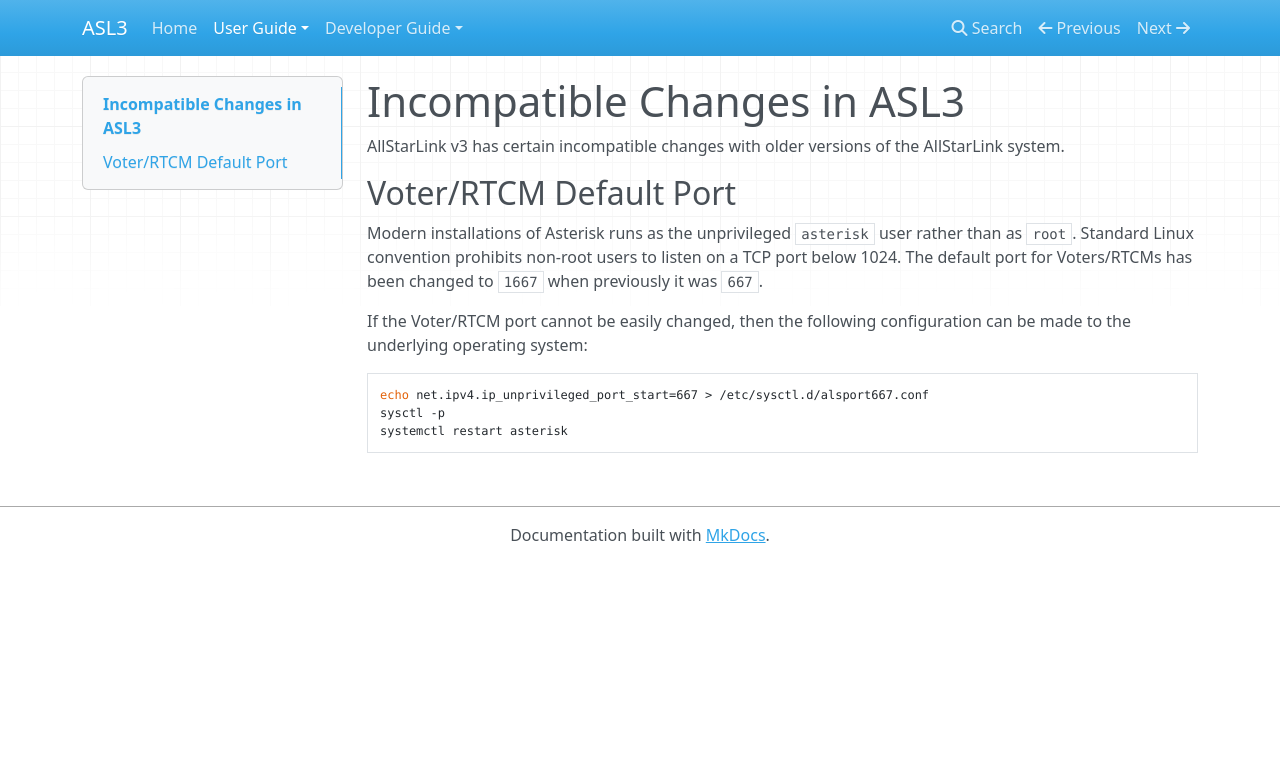
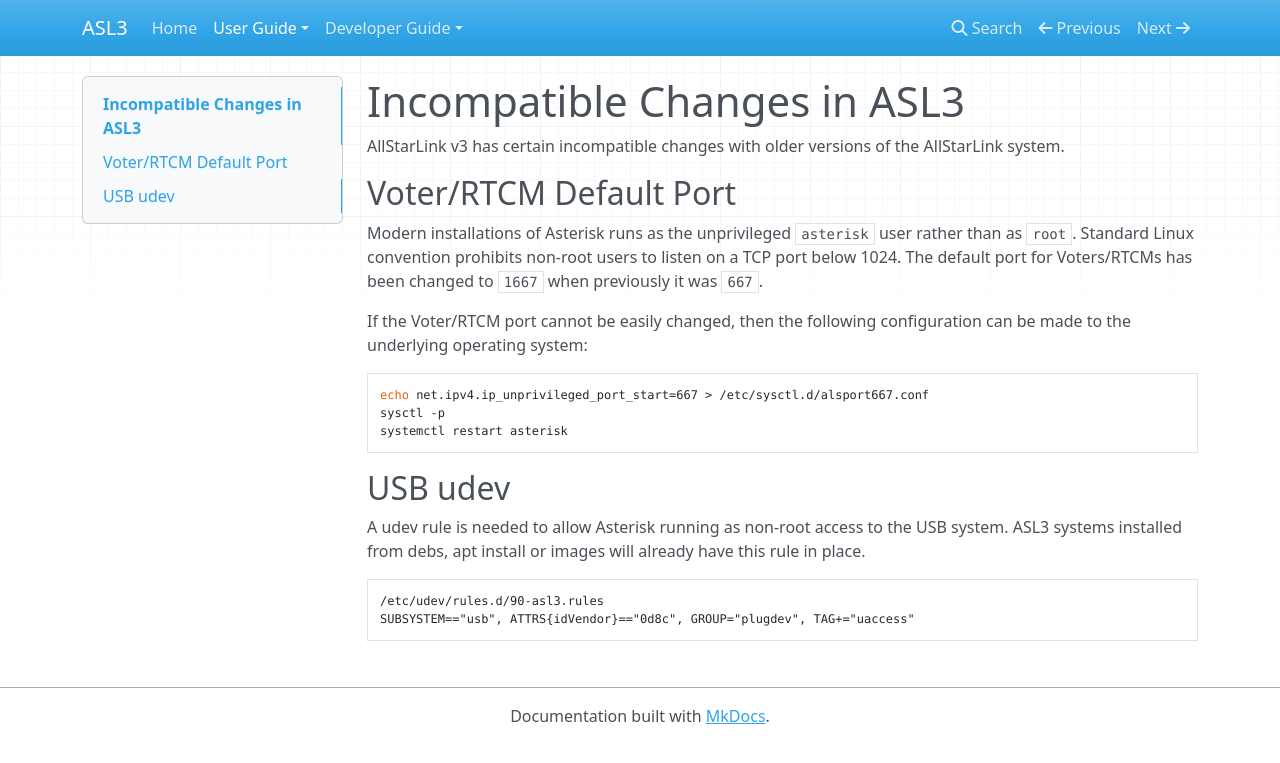
Before and after one commit to AllStarLink/ASL3-Manual, an MkDocs documentation site: the page built from docs/user-guide/incompatibles.md, in a window 1280 px wide. Shown: the top 763 px of the page. Built offline with MkDocs 1.6.1, drawn with Linux system fonts in a browser that asks for light colours; nearby versions of some CDN libraries.

Commit message:
Add USB udev text

````diff
--- a/docs/user-guide/incompatibles.md
+++ b/docs/user-guide/incompatibles.md
@@ -16,3 +16,11 @@
 sysctl -p
 systemctl restart asterisk
 ```
+
+## USB udev
+A udev rule is needed to allow Asterisk running as non-root access to the USB system. ASL3 systems installed from debs, apt install or images will already have this rule in place.
+
+```text
+/etc/udev/rules.d/90-asl3.rules
+SUBSYSTEM=="usb", ATTRS{idVendor}=="0d8c", GROUP="plugdev", TAG+="uaccess"
+```
````
